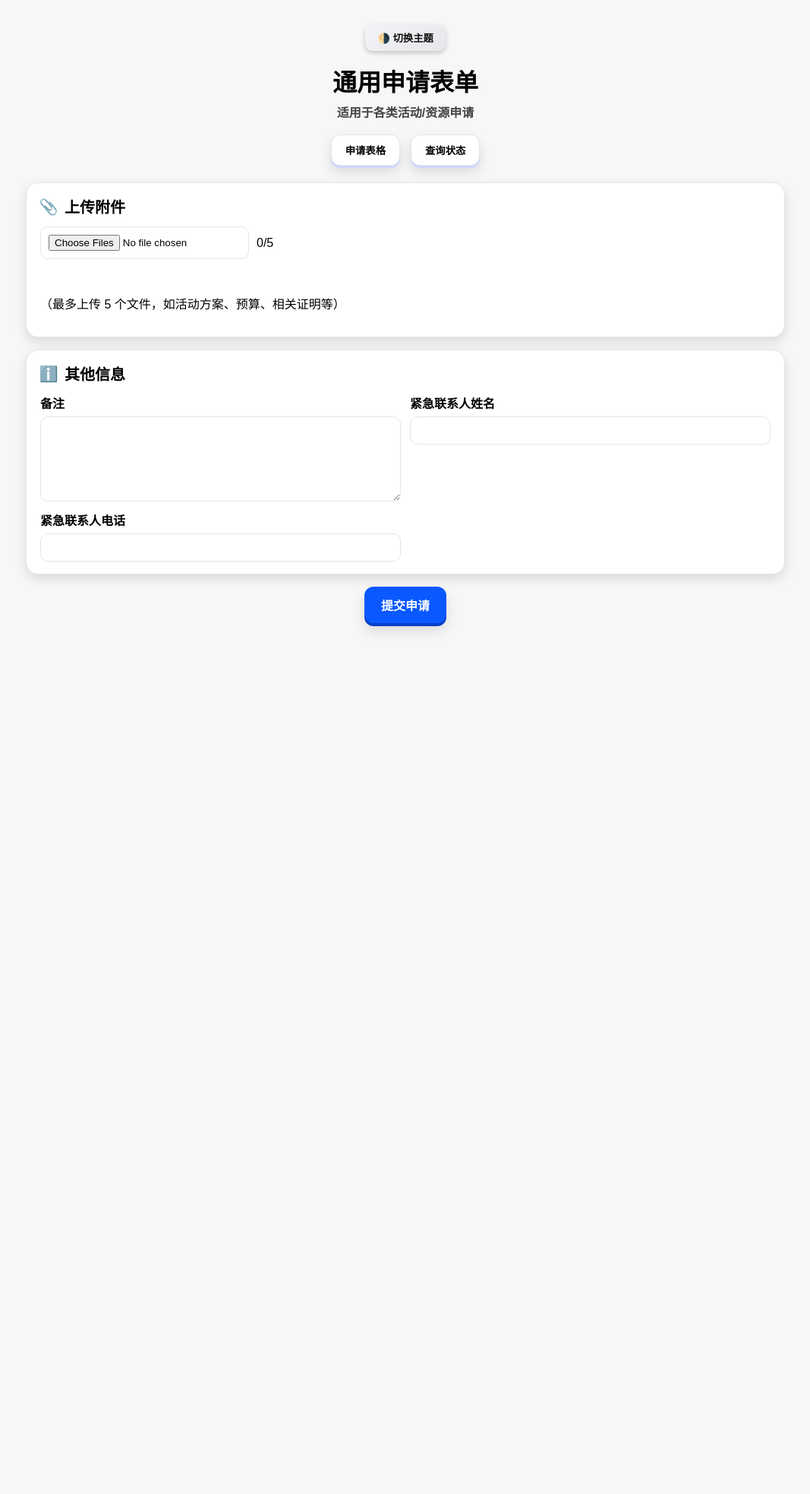
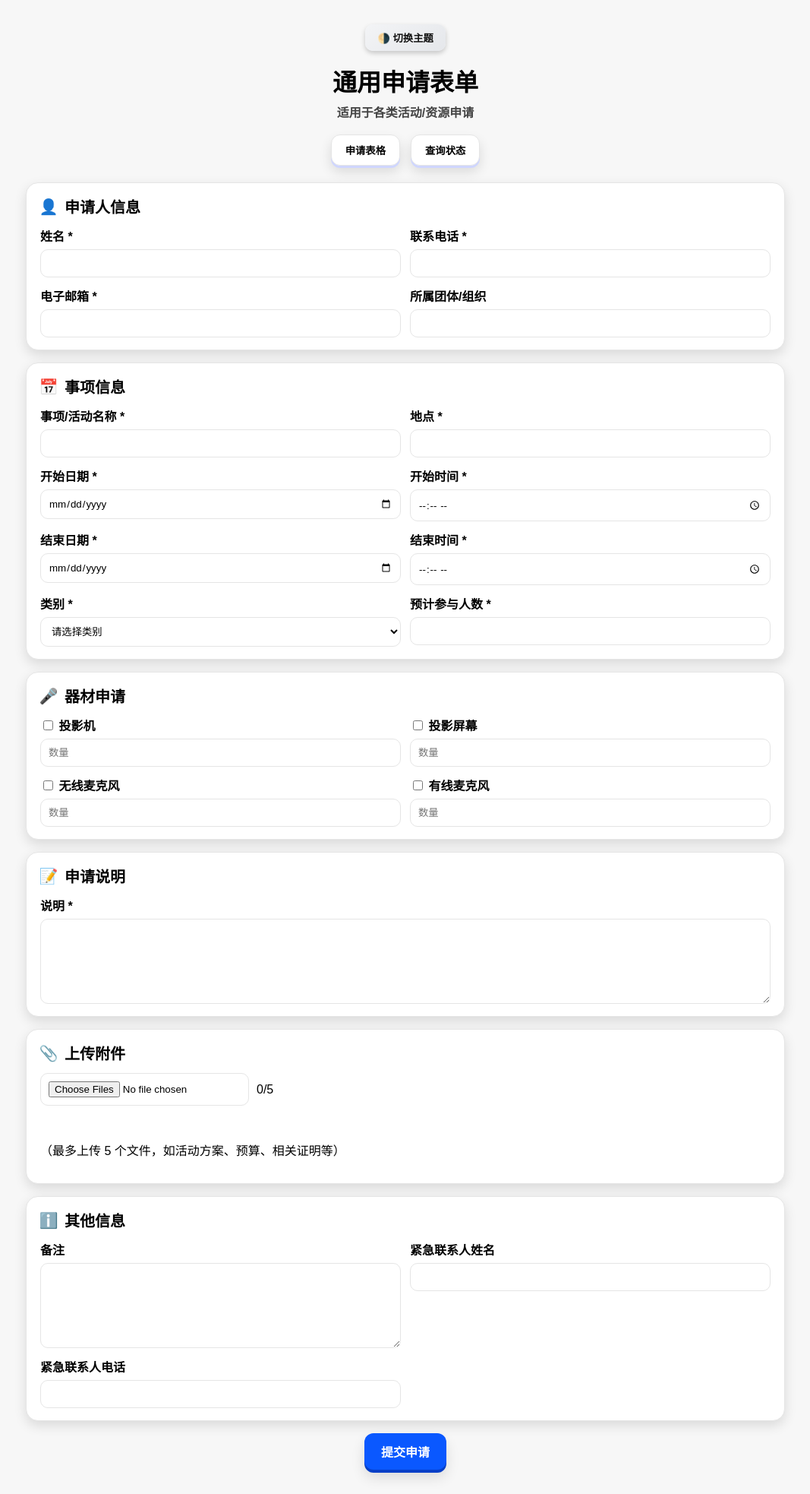
Before and after one commit to xuyue-it/school-practice-system, a Flask app: page / in a window 1280 px wide. Shown: the whole page at 76% size, without its empty margins (106-1173 px from the left). Before the commit the page ends 832 px from the top, so only its background shows below. Run offline with Flask 3, Linux system fonts and the light colour scheme; some libraries are stand-ins or nearby versions.

```diff
--- a/templates/index.html
+++ b/templates/index.html
@@ -91,24 +91,6 @@
     body.dark .status-card{background:#2a2a2a;border:1px solid #555;color:#f5f5f5;}
     .status-row{display:flex;justify-content:space-between;margin:6px 0}
     .badge{display:inline-block;padding:2px 8px;border-radius:999px;border:1px solid var(--bd);font-size:12px}
-
-    /* ✅ 附件列表样式 */
-    #fileList li {
-      display:flex;
-      align-items:center;
-      justify-content:space-between;
-      padding:4px 8px;
-      margin:3px 0;
-      background:#f3f4f6;
-      border-radius:6px;
-    }
-    body.dark #fileList li { background:#333; }
-    .remove-btn {
-      cursor:pointer;
-      color:red;
-      font-weight:bold;
-      margin-left:10px;
-    }
   </style>
 </head>
 <body>
@@ -136,6 +118,68 @@
 
   <!-- 主表单 -->
   <form action="/submit" method="post" id="mainForm" enctype="multipart/form-data">
+    <!-- 申请人信息 -->
+    <section class="card">
+      <h2><span class="icon">👤</span>申请人信息</h2>
+      <div class="grid-2">
+        <div class="row"><label>姓名 *</label><input type="text" name="name" required></div>
+        <div class="row"><label>联系电话 *</label><input type="tel" name="phone" required></div>
+        <div class="row"><label>电子邮箱 *</label><input type="email" name="email" required></div>
+        <div class="row"><label>所属团体/组织</label><input type="text" name="group"></div>
+      </div>
+    </section>
+
+    <!-- 活动信息 -->
+    <section class="card">
+      <h2><span class="icon">📅</span>事项信息</h2>
+      <div class="grid-2">
+        <div class="row"><label>事项/活动名称 *</label><input type="text" name="event_name" required></div>
+        <div class="row"><label>地点 *</label><input type="text" name="location" required></div>
+        <div class="row"><label>开始日期 *</label><input type="date" name="start_date" required></div>
+        <div class="row"><label>开始时间 *</label><input type="time" name="start_time" required></div>
+        <div class="row"><label>结束日期 *</label><input type="date" name="end_date" required></div>
+        <div class="row"><label>结束时间 *</label><input type="time" name="end_time" required></div>
+        <div class="row"><label>类别 *</label>
+          <select name="event_type" required>
+            <option value="">请选择类别</option>
+            <option value="活动">活动</option>
+            <option value="资源申请">资源申请</option>
+            <option value="其他">其他</option>
+          </select>
+        </div>
+        <div class="row"><label>预计参与人数 *</label><input type="number" name="participants" min="1" step="1" required></div>
+      </div>
+    </section>
+
+    <!-- 器材申请 -->
+    <section class="card">
+      <h2><span class="icon">🎤</span>器材申请</h2>
+      <div class="grid-2">
+        <div class="row">
+          <label><input type="checkbox" name="equip_projector"> 投影机</label>
+          <input type="number" name="equip_projector_qty" min="1" placeholder="数量">
+        </div>
+        <div class="row">
+          <label><input type="checkbox" name="equip_screen"> 投影屏幕</label>
+          <input type="number" name="equip_screen_qty" min="1" placeholder="数量">
+        </div>
+        <div class="row">
+          <label><input type="checkbox" name="equip_mic_wireless"> 无线麦克风</label>
+          <input type="number" name="equip_mic_wireless_qty" min="1" placeholder="数量">
+        </div>
+        <div class="row">
+          <label><input type="checkbox" name="equip_mic_wired"> 有线麦克风</label>
+          <input type="number" name="equip_mic_wired_qty" min="1" placeholder="数量">
+        </div>
+      </div>
+    </section>
+
+    <!-- 申请说明 -->
+    <section class="card">
+      <h2><span class="icon">📝</span>申请说明</h2>
+      <div class="row"><label>说明 *</label><textarea name="special_request" required></textarea></div>
+    </section>
+
     <!-- 上传附件 -->
     <section class="card">
       <h2><span class="icon">📎</span>上传附件</h2>
@@ -190,7 +234,7 @@ function toggleTheme(){
   document.body.classList.toggle("dark");
 }
 
-// ✅ 附件最多 5 个，显示文件名 + 数量 + 删除按钮
+// ✅ 附件最多 5 个，显示文件名 + 数量
 const fileInput = document.getElementById("fileInput");
 const fileList = document.getElementById("fileList");
 const fileCount = document.getElementById("fileCount");
@@ -207,26 +251,15 @@ fileInput.addEventListener("change", function(){
   renderFileList();
   this.value = "";
 });
-
 function renderFileList(){
   fileList.innerHTML = "";
-  uploadedFiles.forEach((f,i)=>{
+  uploadedFiles.forEach((f)=>{
     const li = document.createElement("li");
     li.textContent = f.name;
-    const removeBtn = document.createElement("span");
-    removeBtn.textContent = "×";
-    removeBtn.className = "remove-btn";
-    removeBtn.onclick = ()=> removeFile(i);
-    li.appendChild(removeBtn);
     fileList.appendChild(li);
   });
   fileCount.textContent = `${uploadedFiles.length}/5`;
 }
-
-function removeFile(index){
-  uploadedFiles.splice(index,1);
-  renderFileList();
-}
 </script>
 </body>
 </html>
```
